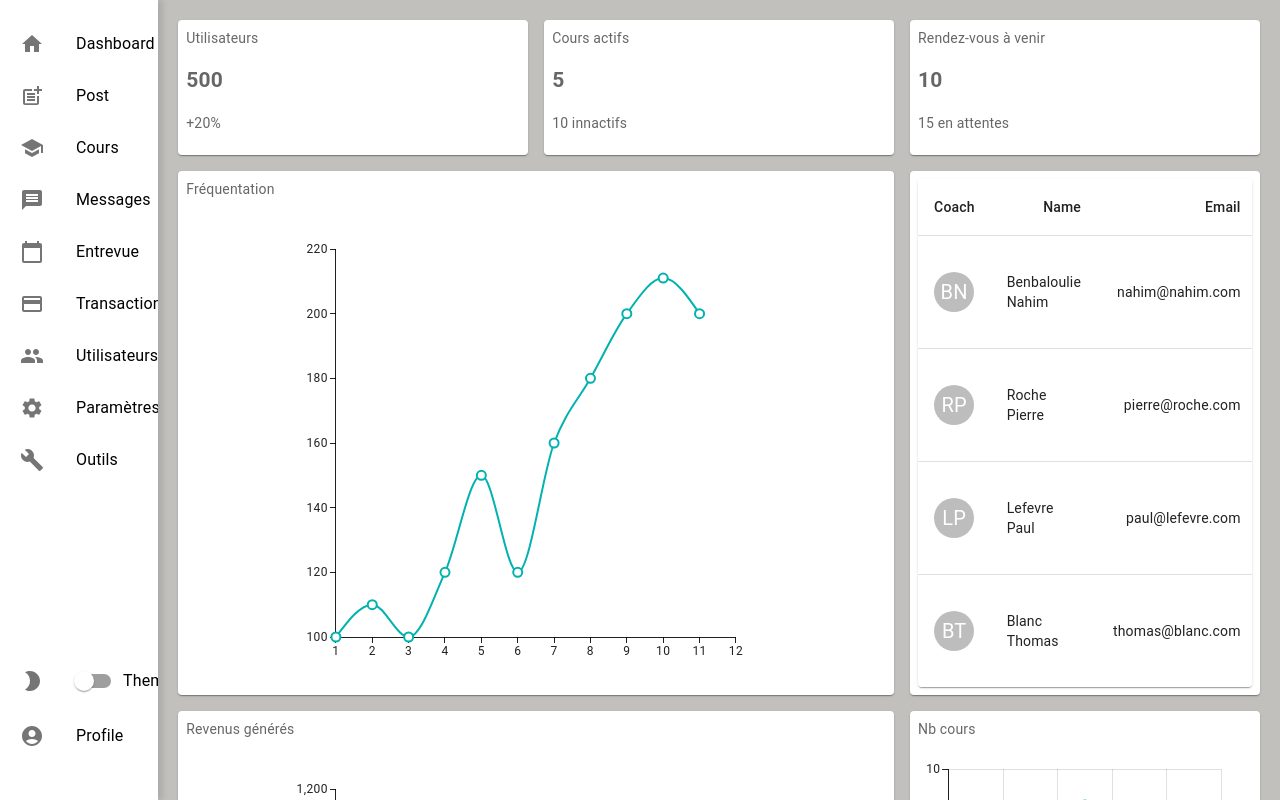
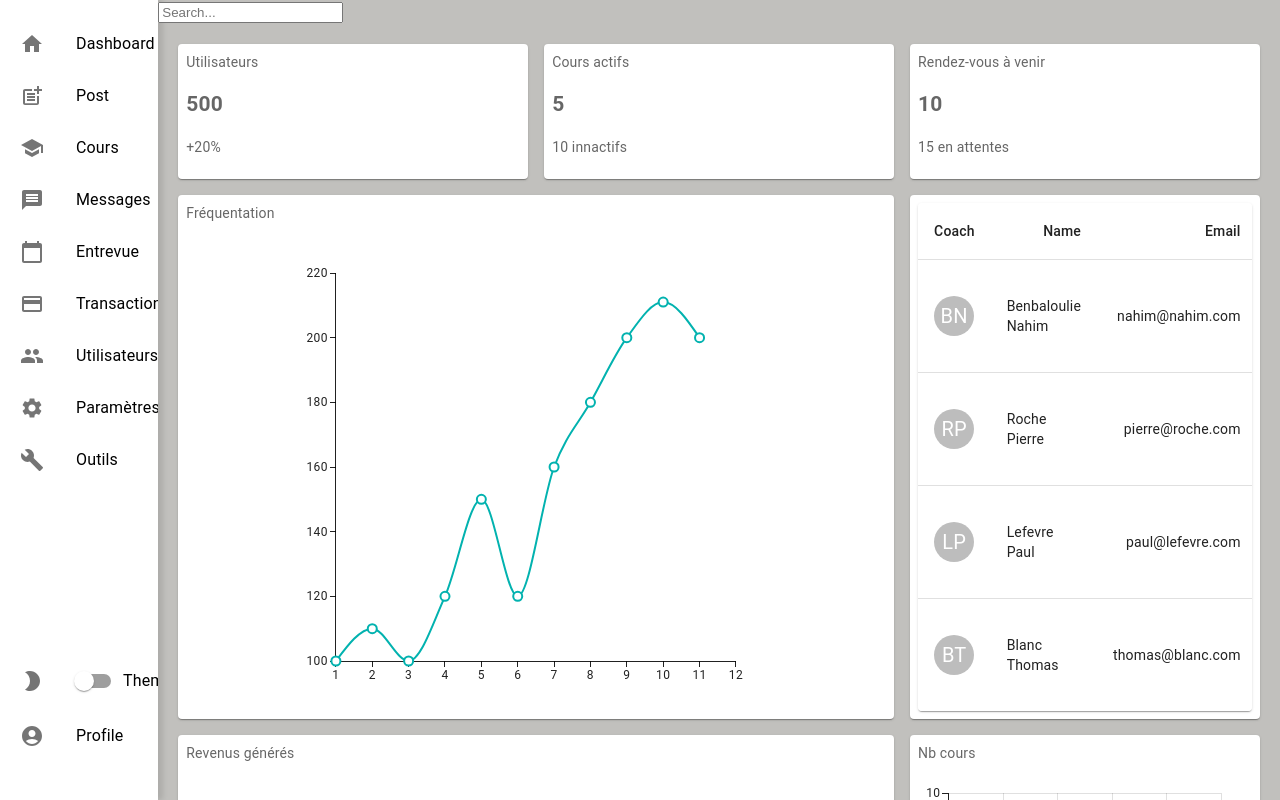
Before and after one commit to MathissGit/interface_gestion_app, a React (Create React App) app: page / in a window 1280 px wide. Shown: the top 800 px of the page. Built offline with nearby package versions, Linux system fonts and the light colour scheme.

Commit message:
deso j'avais tout ecrasé

```diff
--- a/src/components/App.js
+++ b/src/components/App.js
@@ -21,6 +21,10 @@ import IconButton from '@mui/material/IconButton';
 import Avatar from '@mui/material/Avatar';
 import { LineChart } from '@mui/x-charts/LineChart';
 import { BarChart } from '@mui/x-charts/BarChart';
+import Header from './Header';
+import CourseList from './CourseList';
+import CoachList from './CoachList';
+import PatientList from './PatientList';
 
 const App = () => {
     const [darkMode, setDarkMode] = useState(false);
@@ -67,7 +71,7 @@ function createData(name, email, image) {
                 <div style={{ display: 'flex', backgroundColor }}>
                     <Sidebar toggleDarkMode={toggleDarkMode} darkMode={darkMode} />
                     <div style={{ flexGrow: 1 }}>
-
+                        <Header />
                         <div style={{ padding: '20px' }}>
 
                             <Routes>
@@ -204,11 +208,13 @@ function createData(name, email, image) {
                                     </div>
                                 } />
                                 <Route path="/profile" element={<UserProfile />} />
+                                <Route path="/courses" element={<CourseList />} />
+                                <Route path="/coaches" element={<CoachList />} />
+                                <Route path="/patients" element={<PatientList />} />
                             </Routes>
                         </div>
-                    </div>
+                        </div>
                 </div>
-
             </Router>
         </ThemeProvider>
     );
```
